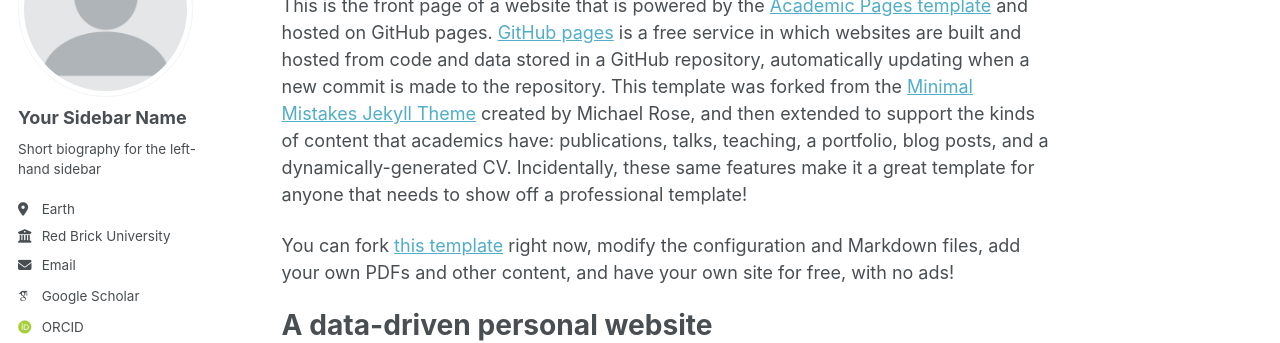
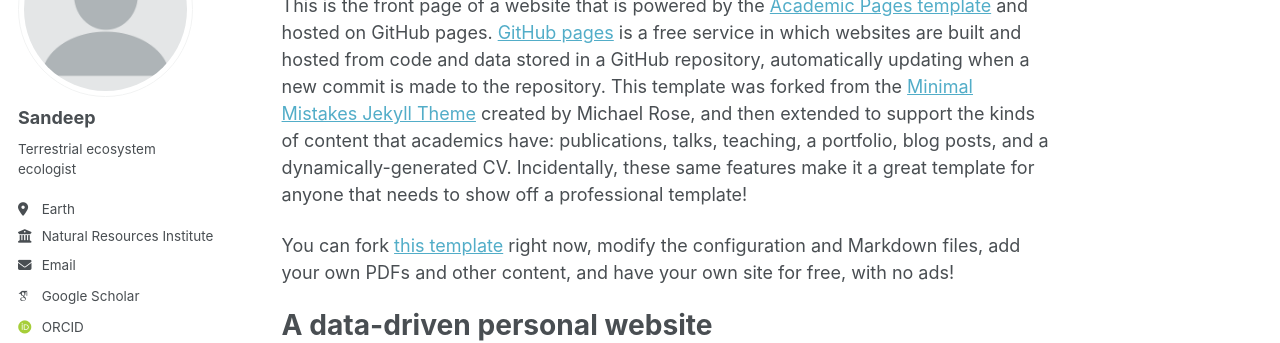
Before and after one commit to sthayamkottu/sthayamkottu.github.io, a Jekyll site: the page built from _pages/about.md, in a window 1280 px wide. Shown: the part 179-522 px from the top of the page. Built offline with Jekyll 4.4.1, drawn with Linux system fonts in a browser that asks for light colours; some web fonts are replaced; a script bundle is joined from its source files by our own code; library files that are not in the unit come from our copies.

Commit message:
Update author profile information in config
Added GoogleScholar profile, email, and organisation names

```diff
--- a/_config.yml
+++ b/_config.yml
@@ -24,18 +24,18 @@
 author:
   # Biographic information
   avatar           : "profile.png"
-  name             : "Your Sidebar Name"
+  name             : "Sandeep"
   pronouns         : # example: "she/her"
-  bio              : "Short biography for the left-hand sidebar"
+  bio              : "Terrestrial ecosystem ecologist"
   location         : "Earth"
-  employer         : "Red Brick University"
+  employer         : "Natural Resources Institute Finland"
   uri              : # URL
-  email            : "none@example.org"
+  email            : "sandeep.thayamkottu@luke.fi"
 
   # Academic websites
   academia         : # URL
   arxiv            : # URL - Update with the correct link to your profile
-  googlescholar    : "https://scholar.google.com/citations?user=PS_CX0AAAAAJ"
+  googlescholar    : "https://scholar.google.com/citations?user=Gop36hoAAAAJ&hl=en"
   inspire-hep      : # URL
   impactstory      : # URL
   orcid            : "https://orcid.org/yourorcidurl"
```
